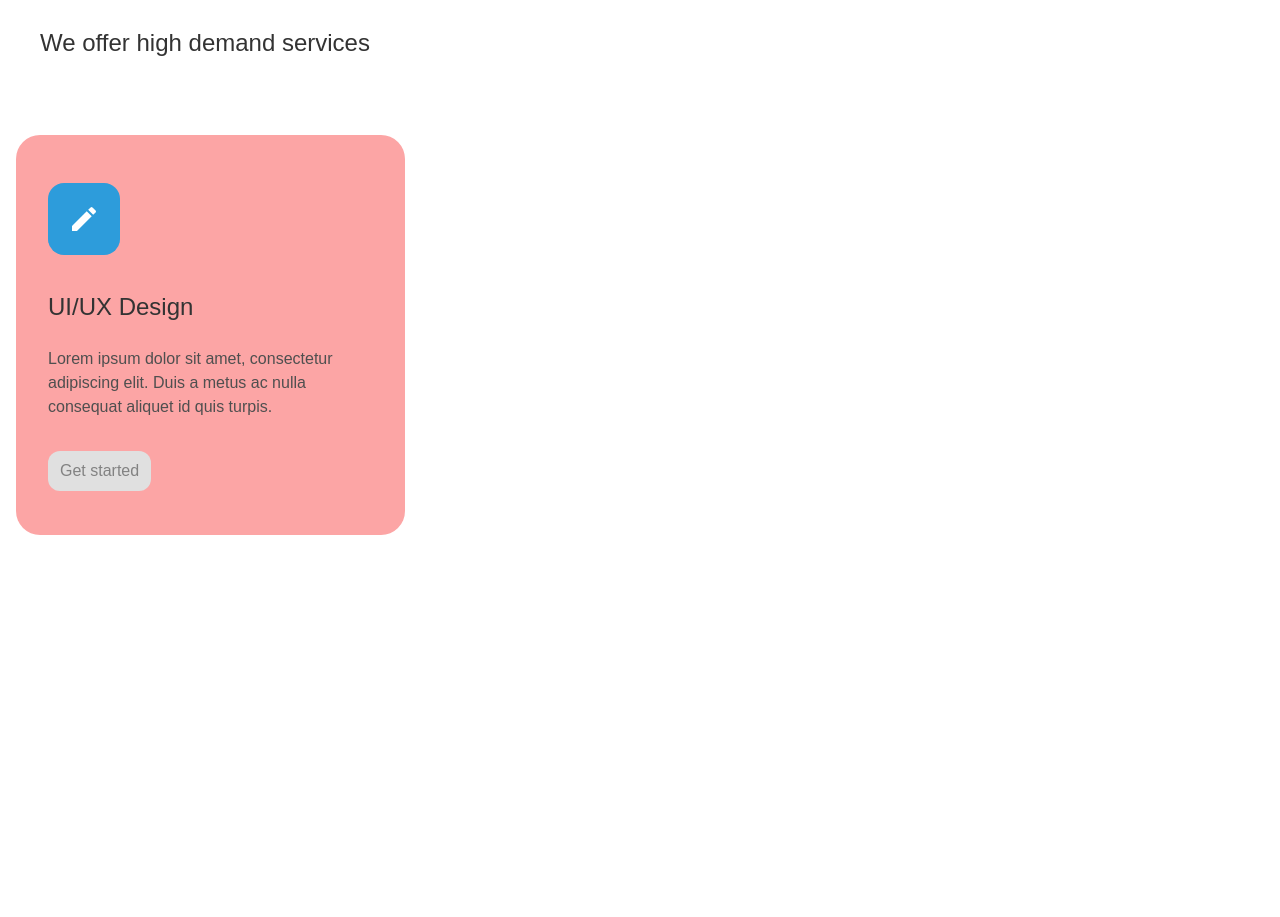
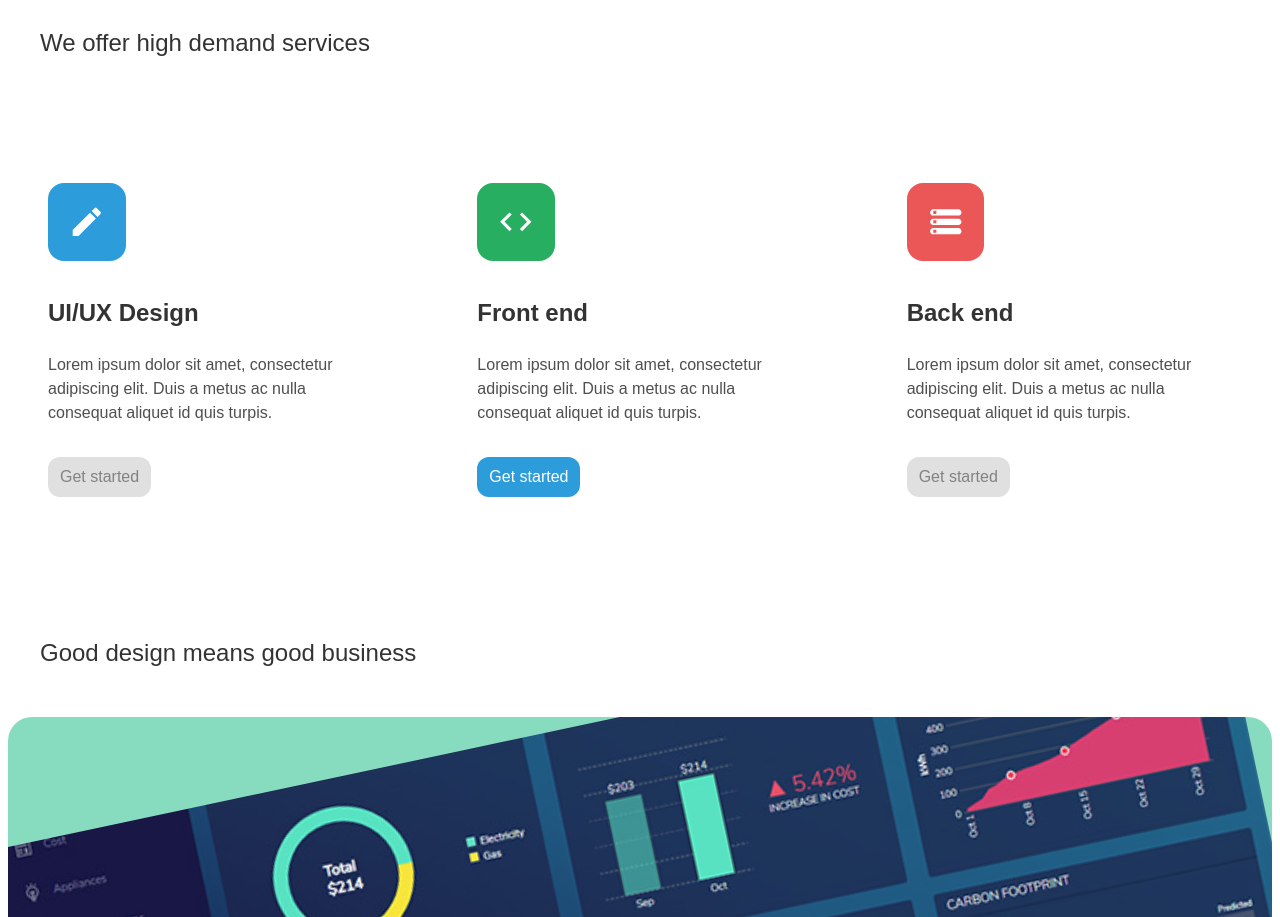
Before and after one commit to limavini/lowco, a React (Create React App) app: page / in a window 1280 px wide. Shown: the part 520-1437 px from the top of the page. Before the commit the page ends 1055 px from the top, so only its background shows below. Built offline with nearby package versions, Linux system fonts and the light colour scheme.

Commit message:
feat: end services section and start applications section

```diff
--- a/src/App.tsx
+++ b/src/App.tsx
@@ -1,9 +1,11 @@
 import React from "react";
+
 import { MobileHeader } from "./components/MobileHeader";
 import { Top } from "./components/Top";
 import { Hero } from "./components/Hero";
 import { Contact } from "./components/Contact";
-import { Card } from "./components/Card";
+import { Services } from "./components/Services";
+import { Application } from "./components/Application";
 // import { Header } from "./components/Header";
 
 const App: React.FC = () => {
@@ -18,13 +20,37 @@ const App: React.FC = () => {
 
       <Contact />
 
-      {/* Services */}
-      <h2 className="text-2xl px-10 pb-8 text-gray-1 mb-11">
-        We offer high demand services
+      <Services />
+
+      <h2 className="text-2xl px-10 pb-12 text-gray-1">
+        Good design means good business
       </h2>
 
-      <div className="px-4 grid grid-cols-1 md:grid-cols-3 lg:grid-cols-3 md:gap-10 lg:gap-10">
-        <Card />
+      <div className="grid gap-y-9">
+        <Application
+          bgColor="green-500"
+          bgImage="energy-dashboard"
+          category="Full stack application"
+          title="Energy saving dashboard"
+        />
+        <Application
+          bgColor="yellow-500"
+          bgImage="starbucks-project"
+          category="Full stack application"
+          title="Energy saving dashboard"
+        />
+        <Application
+          bgColor="green-500"
+          bgImage="energy-dashboard"
+          category="Full stack application"
+          title="Energy saving dashboard"
+        />
+        <Application
+          bgColor="green-500"
+          bgImage="energy-dashboard"
+          category="Full stack application"
+          title="Energy saving dashboard"
+        />
       </div>
     </div>
   );
--- /dev/null
+++ b/src/components/Application.tsx
@@ -0,0 +1,26 @@
+interface Props {
+  bgImage: string;
+  bgColor: string;
+  category: string;
+  title: string;
+}
+
+export const Application: React.FC<Props> = ({
+  bgImage,
+  bgColor,
+  category,
+  title,
+}) => (
+  <div className="mx-2">
+    <div
+      className={`mb-3 rounded-3xl h-80 bg-${bgColor} bg-opacity-50 overflow-hidden`}
+    >
+      <div
+        className="h-96 transform -rotate-12 bg-center bg-cover"
+        style={{ backgroundImage: `url(/assets/${bgImage}.jpg)` }}
+      />
+    </div>
+    <span className="text-gray-3 font-light text-xs">{category}</span>
+    <p className="text-gray-1 text-lg">{title}</p>
+  </div>
+);
--- a/src/components/Card.tsx
+++ b/src/components/Card.tsx
@@ -1,23 +1,43 @@
-import { Create } from "@material-ui/icons";
+import { OverridableComponent } from "@material-ui/core/OverridableComponent";
+import { SvgIconTypeMap } from "@material-ui/core/SvgIcon/SvgIcon";
 
-export const Card: React.FC = () => (
-  <div className="px-8 pt-12 pb-11 rounded-3xl bg-red-300">
-    <div className="bg-blue p-5 rounded-2xl inline-block">
-      <Create
+interface Props {
+  bgColor: string;
+  title: string;
+  icon: OverridableComponent<SvgIconTypeMap<{}, "svg">>;
+  disabled?: boolean;
+}
+
+export const Card: React.FC<Props> = ({
+  bgColor,
+  title,
+  icon: Icon,
+  disabled,
+}) => {
+  const buttonClasses = disabled
+    ? "bg-gray-5 text-gray-3"
+    : "bg-blue text-white";
+  return (
+    <div className="px-8 pt-12 pb-11 rounded-3xl">
+      <div className={`bg-${bgColor} p-5 rounded-2xl inline-block`}>
+        <Icon
           className="fill-current text-white"
-        style={{ fontSize: "200%" }}
+          style={{ fontSize: "235%" }}
         />
       </div>
 
-    <h2 className="text-2xl text-gray-1 pt-9 pb-6">UI/UX Design</h2>
+      <strong className="text-2xl block text-bold text-gray-1 pt-9 pb-6">
+        {title}
+      </strong>
 
       <p className="mb-8 text-gray-2 text-base font-normal leading-6">
         Lorem ipsum dolor sit amet, consectetur adipiscing elit. Duis a metus ac
         nulla consequat aliquet id quis turpis.
       </p>
 
-    <button className="rounded-xl bg-gray-5 py-2 px-3 text-gray-3">
+      <button {...disabled} className={`rounded-xl py-2 px-3 ${buttonClasses}`}>
         Get started
       </button>
     </div>
   );
+};
--- /dev/null
+++ b/src/components/Services.tsx
@@ -0,0 +1,16 @@
+import { Create, Code, StorageRounded } from "@material-ui/icons";
+import { Card } from "./Card";
+
+export const Services: React.FC = () => (
+  <>
+    <h2 className="text-2xl px-10 pb-8 text-gray-1 mb-11">
+      We offer high demand services
+    </h2>
+
+    <div className="px-4 pb-24 grid grid-cols-1 gap-y-2 md:grid-cols-3 lg:grid-cols-3 md:gap-10 lg:gap-10">
+      <Card bgColor="blue" title="UI/UX Design" icon={Create} disabled />
+      <Card bgColor="green" title="Front end" icon={Code} />
+      <Card bgColor="red" title="Back end" icon={StorageRounded} disabled />
+    </div>
+  </>
+);
```
Also changed, not shown: public/assets/energy-dashboard.jpg (added), public/assets/starbucks-project.jpg (added). Lines whose indentation alone changed are shown as unchanged.
